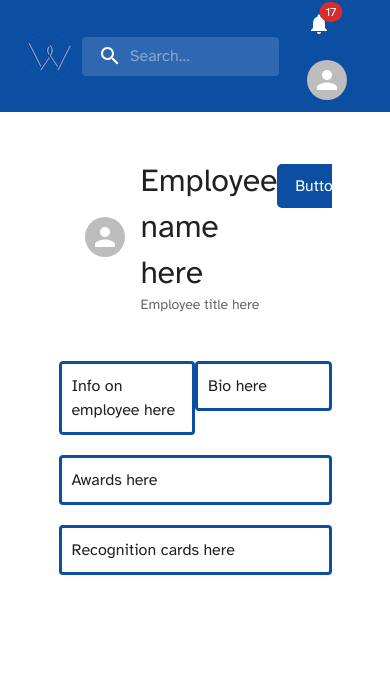
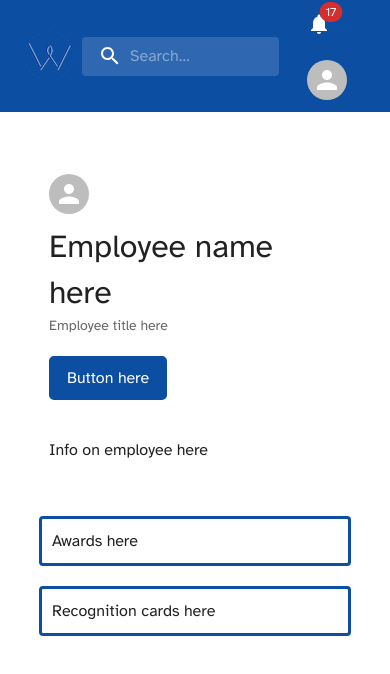
Before and after one commit to We-ppreciate/weppreciate-part-b-frontend, a React (Create React App) app: page /profile in a window 390 px wide. Shown: the top 674 px of the page. Built offline with nearby package versions, Linux system fonts and the light colour scheme.

Commit message:
feat: styling updates

```diff
--- a/src/components/DashboardElements/CardElement.jsx
+++ b/src/components/DashboardElements/CardElement.jsx
@@ -7,24 +7,22 @@ import {
   CardActions,
   CardContent,
   CardHeader,
+  Grid,
   Typography,
 } from "@mui/material";
-import { Container } from "@mui/system";
+import "../../styles/index.css"
 
 
 export default function CardElement() {
   // TODO: add logic for fetching values from backend:
   return (
-    <Container
-      sx={{
-        display: "flex",
-        flexDirection: "column",
-        alignItems: "center",
-      }}
-    >
+    <Grid
+    className="cardGrid"
+    container
+    spacing={0}>
       <Card>
         {/* TODO: add logic to display the user avatars */}
-        <CardHeader
+        <CardHeader className="cardHeader"
           avatar={<AvatarGroup><Avatar/><Avatar/></AvatarGroup>}
           action={<Button>Value</Button>}
           title="Card title"
@@ -36,15 +34,15 @@ export default function CardElement() {
           </div>
           {/* TODO: update styling on these elements */}
           <div>
-            <Typography variant="body2">Card author</Typography>
+            <Typography variant="body2">Posted by Card author</Typography>
           </div>
         </CardContent>
-        <CardActions>
+        <CardActions className="cardComment">
 
           {/* TODO: look at whether this button expands to display the comments? */}
           <Button startIcon={<Comment />}>Comments</Button>
         </CardActions>
       </Card>
-    </Container>
+    </Grid>
   );
 }
--- a/src/components/Header.jsx
+++ b/src/components/Header.jsx
@@ -20,7 +20,7 @@ import { Avatar, Typography } from "@mui/material";
 import DashboardPage from "../pages/DashboardPage";
 import { AccountCircle, Logout, Settings } from "@mui/icons-material";
 
-// TODO: refactor the MUI component here to use ThemeProvider instead of styled
+// TODO: refactor the MUI component here to use ThemeProvider/css instead of styled
 
 const Search = styled("div")(({ theme }) => ({
   position: "relative",
--- a/src/components/ProfileElements/ProfileCard.jsx
+++ b/src/components/ProfileElements/ProfileCard.jsx
@@ -2,6 +2,7 @@ import {
   Avatar,
   Button,
   Card,
+  CardContent,
   CardHeader,
   Grid
 } from "@mui/material";
@@ -14,7 +15,7 @@ export default function ProfileCard() {
     container
     spacing={0}>
       <Card className="profileCardHeader">
-        <CardHeader
+        <CardHeader className="profileCardHeader"
           avatar={
             // Need to link this to the user's avatar
             <Avatar />
@@ -26,12 +27,10 @@ export default function ProfileCard() {
           title="Employee name here"
           subheader="Employee title here"
         />
+        <CardContent className="profileCardBio">
+        Info on employee here
+        </CardContent>
       </Card>
-      <Card className="profileBioContainer">
-          <Card className="profileCardBio">Info on employee here</Card>
-          {/* need to get space between these two - revisit later */}
-          <Card className="profileCardBio">Bio here</Card>
-        </Card>
       <Card>
           Awards here
       </Card>
--- a/src/styles/Theme.js
+++ b/src/styles/Theme.js
@@ -55,7 +55,7 @@ const defineTheme = {
         root: {
           boxShadow: "none",
           border: "3px solid #0B4EA2",
-          width: "70vw",
+          width: "80vw",
           marginTop: "20px",
           display: "flex",
           flexDirection: "column",
@@ -63,15 +63,19 @@ const defineTheme = {
         },
       },
     },
-    // TODO: look at making the Card layout responsive with different screen sizes
+
     MuiCardHeader: {
       styleOverrides: {
-        // root: {
-        //   display: "block",
-        // },
+        root: {
+          padding: "0",
+        },
         title: {
           fontSize: "2rem",
+          marginTop: "10px"
         },
+        action: {
+          marginTop: "10px"
+        }
       },
     },
   },
--- a/src/styles/index.css
+++ b/src/styles/index.css
@@ -1,27 +1,55 @@
 /* This file is for styling for specific elements outside of the MUI theme */
 
+
+/* Dashboard */
+
+.cardContainer {
+  display: "flex";
+  flex-direction: "column";
+  align-items: "center";
+}
+
+.cardComment {
+  justify-content: flex-end;
+}
+
+@media screen and (max-width: 640px) {
+  .cardHeader {
+    flex-direction: column;
+    align-items: flex-start;
+  }
+}
+
+
+/* Profile */
 
 .cardGrid {
   direction: column;
   align-items: center;
   justify-content: center;
+  margin: 2rem 0;
 }
 
 .profileCardHeader {
   border: none;
+  /* padding: none; */
+  }
+
+@media screen and (max-width: 640px) {
+  .profileCardHeader {
+    flex-direction: column;
+    align-items: flex-start;
+  }
 }
 
-.profileBioContainer {
-  display: block;
-  border: none;
-  padding: 0;
+.profileButton {
+  justify-content: flex-end;
 }
 
 .profileCardBio {
-  margin: 0;
+  padding: 0;
+  margin-top: 2rem;
   display: inline-flex;
   flex-direction: row;
-  max-width: 50%;
-  border: 3px solid #0b4ea2;
-  border-radius: 4px;
+  border: none;
 }
```
